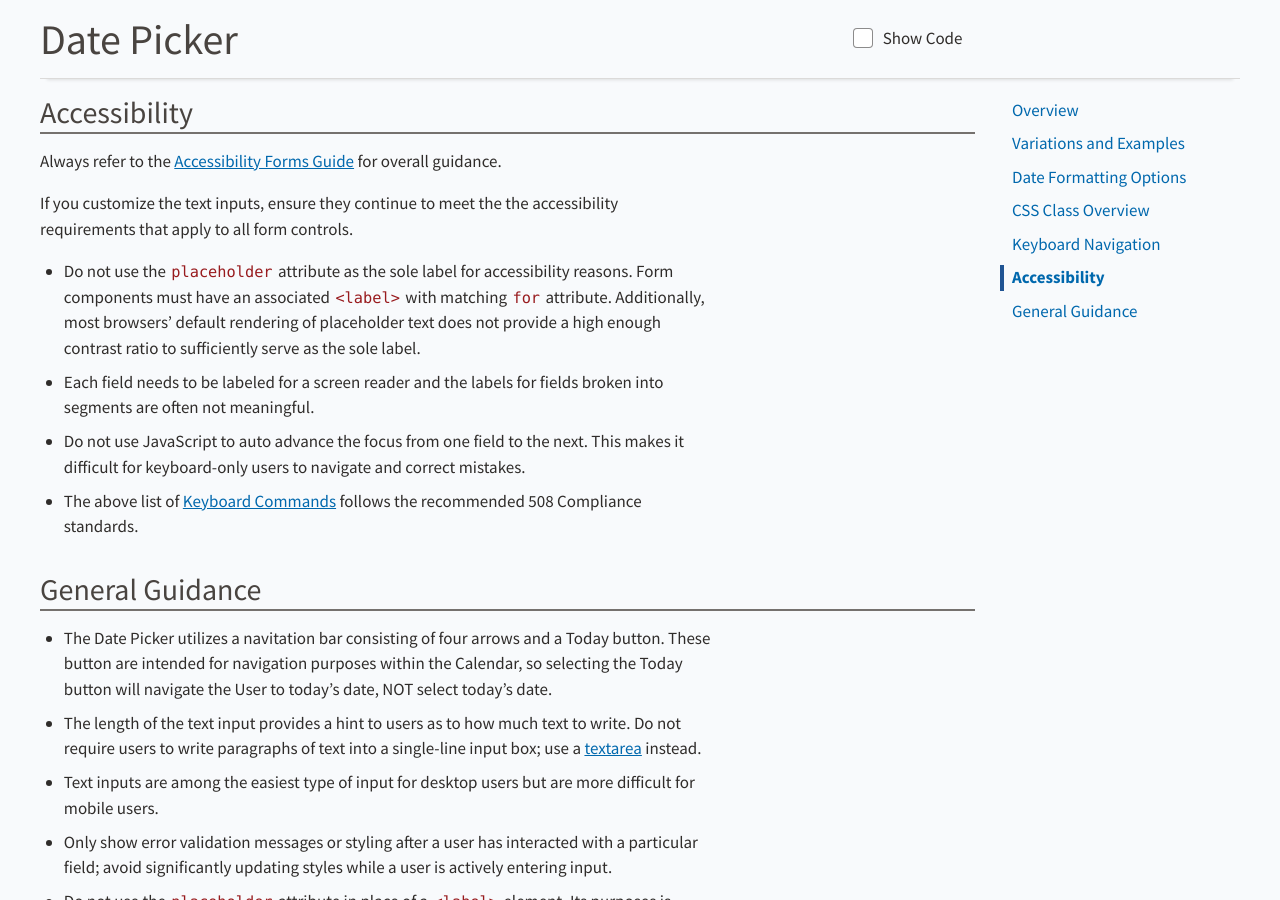
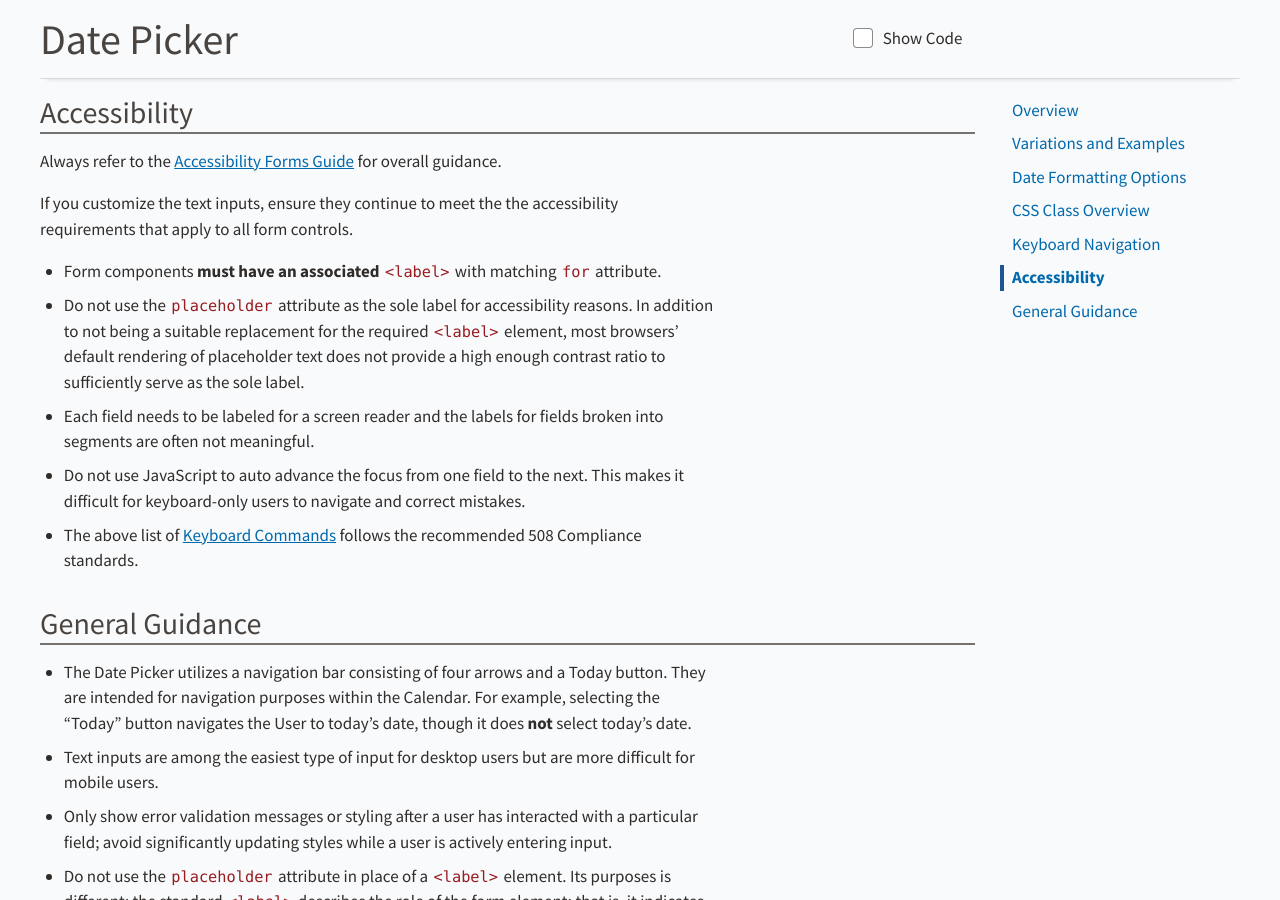
Before and after one commit to USDA-FSA/fsa-design-system, a Jekyll site: the page built from components/date-picker/index.md, in a window 1280 px wide and 900 px high, scrolled down 6645 px. Built offline with Jekyll 4.4.1, drawn with Linux system fonts in a browser that asks for light colours.

Commit message:
"placeholder" attribute docs for Date Picker [amends #254]

```diff
--- a/components/date-picker/index.md
+++ b/components/date-picker/index.md
@@ -475,15 +475,15 @@ Always refer to the [Accessibility Forms Guide]({{ site.baseurl }}guides/accessi
 
 If you customize the text inputs, ensure they continue to meet the the accessibility requirements that apply to all form controls.
 
-* Do not use the `placeholder` attribute as the sole label for accessibility reasons. Form components must have an associated `<label>` with matching `for` attribute. Additionally, most browsers’ default rendering of placeholder text does not provide a high enough contrast ratio to sufficiently serve as the sole label.
+* Form components **must have an associated** `<label>` with matching `for` attribute.
+* Do not use the `placeholder` attribute as the sole label for accessibility reasons. In addition to not being a suitable replacement for the required `<label>` element, most browsers’ default rendering of placeholder text does not provide a high enough contrast ratio to sufficiently serve as the sole label.
 * Each field needs to be labeled for a screen reader and the labels for fields broken into segments are often not meaningful.
 * Do not use JavaScript to auto advance the focus from one field to the next. This makes it difficult for keyboard-only users to navigate and correct mistakes.
 * The above list of [Keyboard Commands](#keyboard-navigation) follows the recommended 508 Compliance standards.
 
 ## General Guidance
 
-* The Date Picker utilizes a navitation bar consisting of four arrows and a Today button. These button are intended for navigation purposes within the Calendar, so selecting the Today button will navigate the User to today's date, NOT select today's date.
-* The length of the text input provides a hint to users as to how much text to write. Do not require users to write paragraphs of text into a single-line input box; use a [textarea]({{ site.baseurl }}components/textarea/) instead.
+* The Date Picker utilizes a navigation bar consisting of four arrows and a Today button. They are intended for navigation purposes within the Calendar. For example, selecting the "Today" button navigates the User to today's date, though it does **not** select today's date.
 * Text inputs are among the easiest type of input for desktop users but are more difficult for mobile users.
 * Only show error validation messages or styling after a user has interacted with a particular field; avoid significantly updating styles while a user is actively entering input.
 * Do not use the `placeholder` attribute in place of a `<label>` element. Its purposes is different: the standard `<label>` describes the role of the form element; that is, it indicates what kind of information is expected. The `placeholder` attribute is typically a hint about the format the content should take. There are cases in which the placeholder attribute is not displayed to the user (e.g. when input field has a value), so the form must be understandable without it.
```
